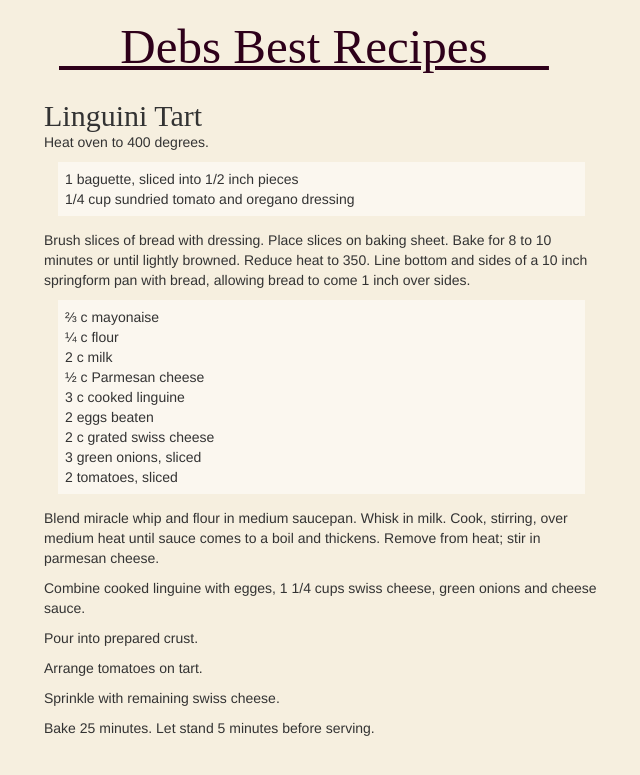
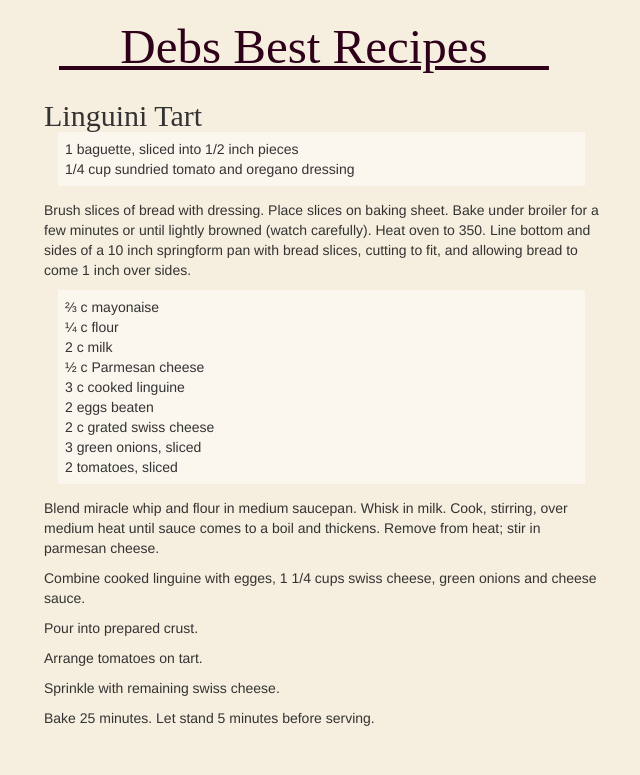
Before and after one commit to JonahBraun/debs-recipes, a Jekyll site: the page built from _posts/2008-12-21-linguini-tart.md, in a window 1280 px wide. Shown: the top 775 px of the page, without its empty margins (11-651 px from the left). Built offline with Jekyll 4.4.1, drawn with Linux system fonts in a browser that asks for light colours; nearby versions of some CDN libraries; some web fonts are replaced; Markdown is read by kramdown in place of the engine named in the settings.

Commit message:
Update 2008-12-21-linguini-tart.md

```diff
--- a/_posts/2008-12-21-linguini-tart.md
+++ b/_posts/2008-12-21-linguini-tart.md
@@ -3,12 +3,10 @@ layout: recipe
 title: Linguini Tart
 category: vegi
 ---
-Heat oven to 400 degrees.
-
 - 1 baguette, sliced into 1/2 inch pieces
 - 1/4 cup sundried tomato and oregano dressing
 
-Brush slices of bread with dressing. Place slices on baking sheet. Bake for 8 to 10 minutes or until lightly browned. Reduce heat to 350. Line bottom and sides of a 10 inch springform pan with bread, allowing bread to come 1 inch over sides.
+Brush slices of bread with dressing. Place slices on baking sheet. Bake under broiler for a few minutes or until lightly browned (watch carefully). Heat oven to 350. Line bottom and sides of a 10 inch springform pan with bread slices, cutting to fit, and allowing bread to come 1 inch over sides.
 
 - ⅔ c mayonaise
 - ¼ c flour
```
